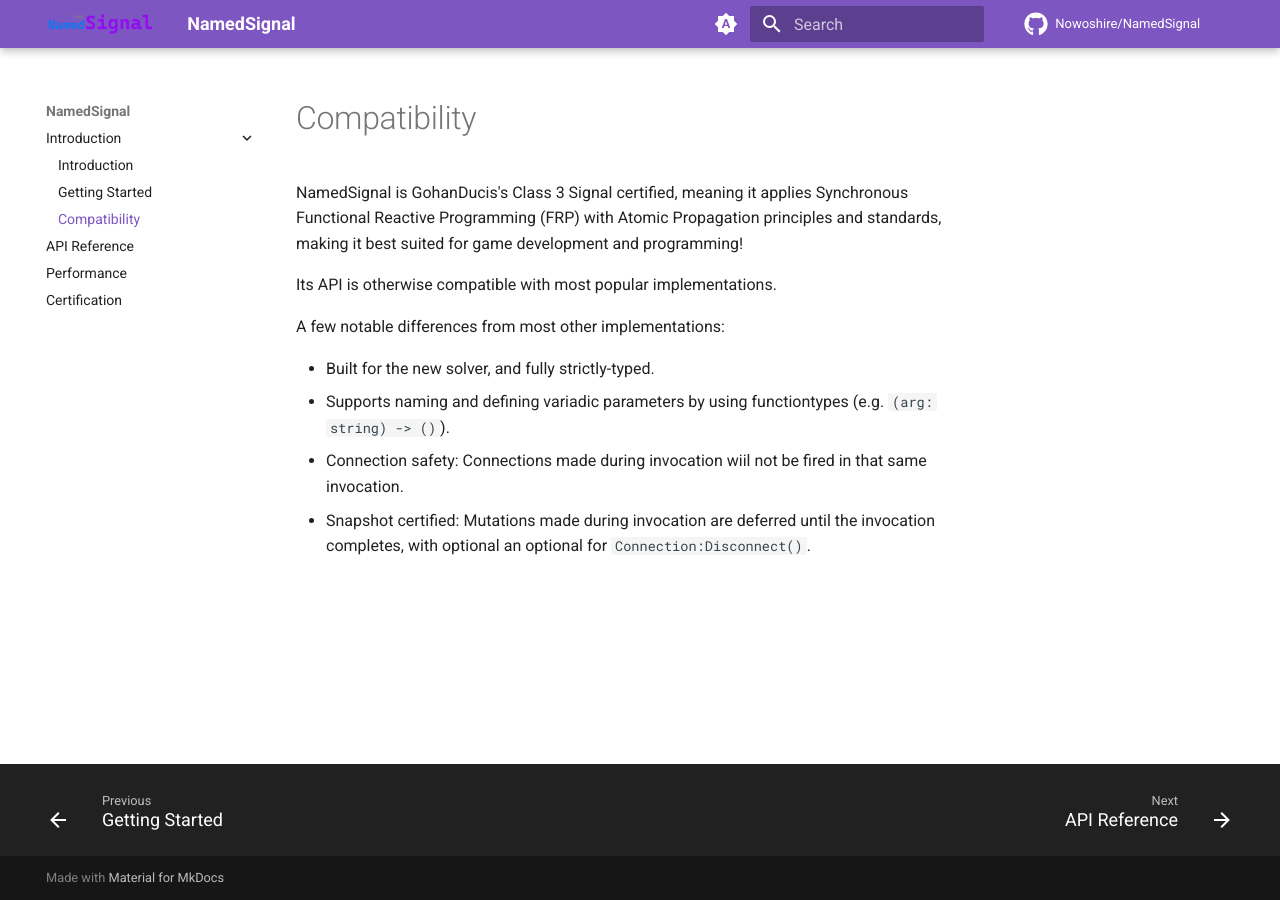
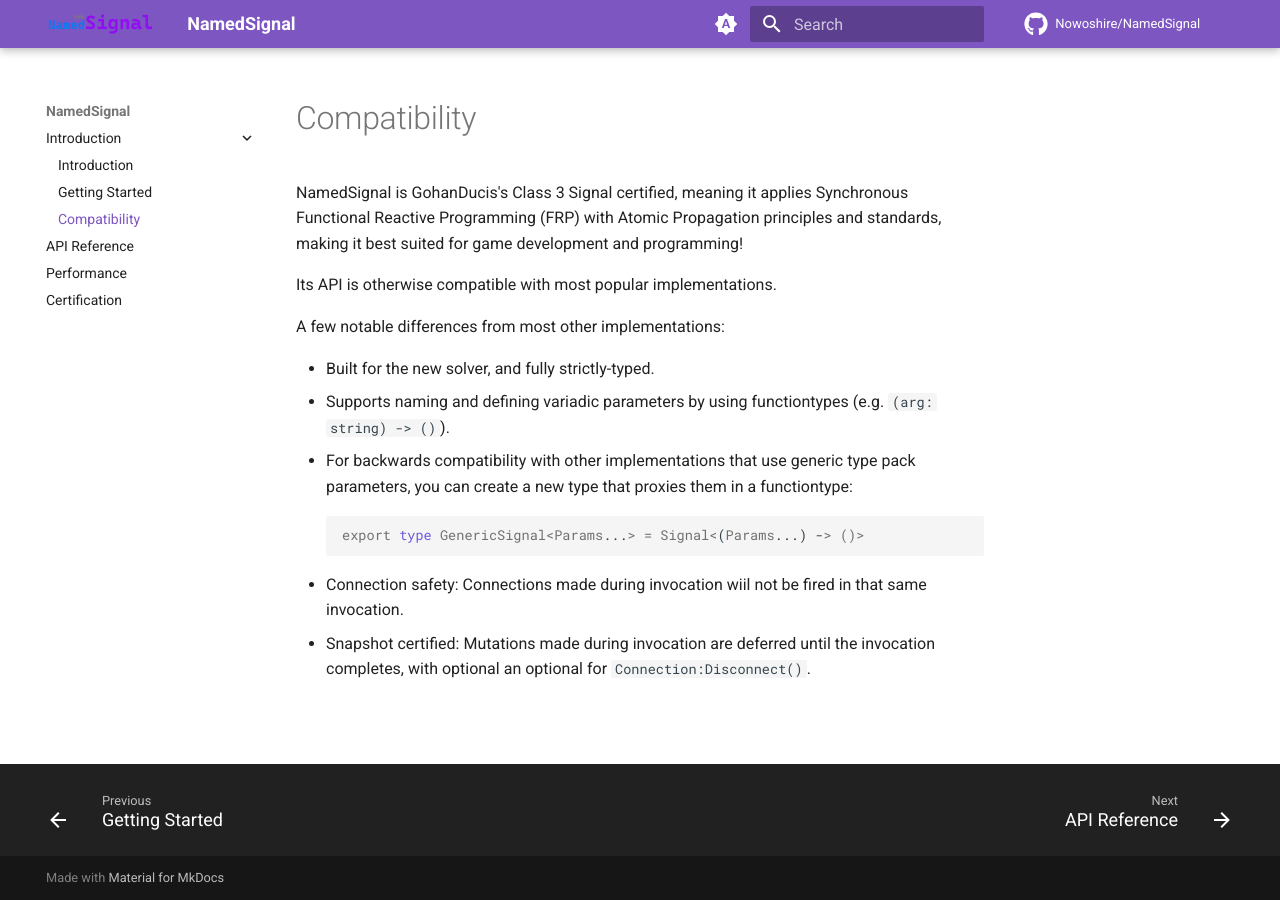
Before and after one commit to Nowoshire/NamedSignal, an MkDocs documentation site: the page built from docs/compatibility.md, in a window 1280 px wide. Built offline with MkDocs 1.6.1 and Material for MkDocs 9.7.7, drawn with Linux system fonts in a browser that asks for light colours; comment, search, counter and statistics services are not loaded.

Commit message:
Add GenericSignal typepack proxy backk to compatibility page

````diff
--- a/docs/compatibility.md
+++ b/docs/compatibility.md
@@ -8,5 +8,9 @@ A few notable differences from most other implementations:
 
 - Built for the new solver, and fully strictly-typed.
 - Supports naming and defining variadic parameters by using functiontypes (e.g. `(arg: string) -> ()`).
+  - For backwards compatibility with other implementations that use generic type pack parameters, you can create a new type that proxies them in a functiontype:
+	```lua
+	export type GenericSignal<Params...> = Signal<(Params...) -> ()>
+	```
 - Connection safety: Connections made during invocation wiil not be fired in that same invocation.
 - Snapshot certified: Mutations made during invocation are deferred until the invocation completes, with optional an optional for `Connection:Disconnect()`.
````
